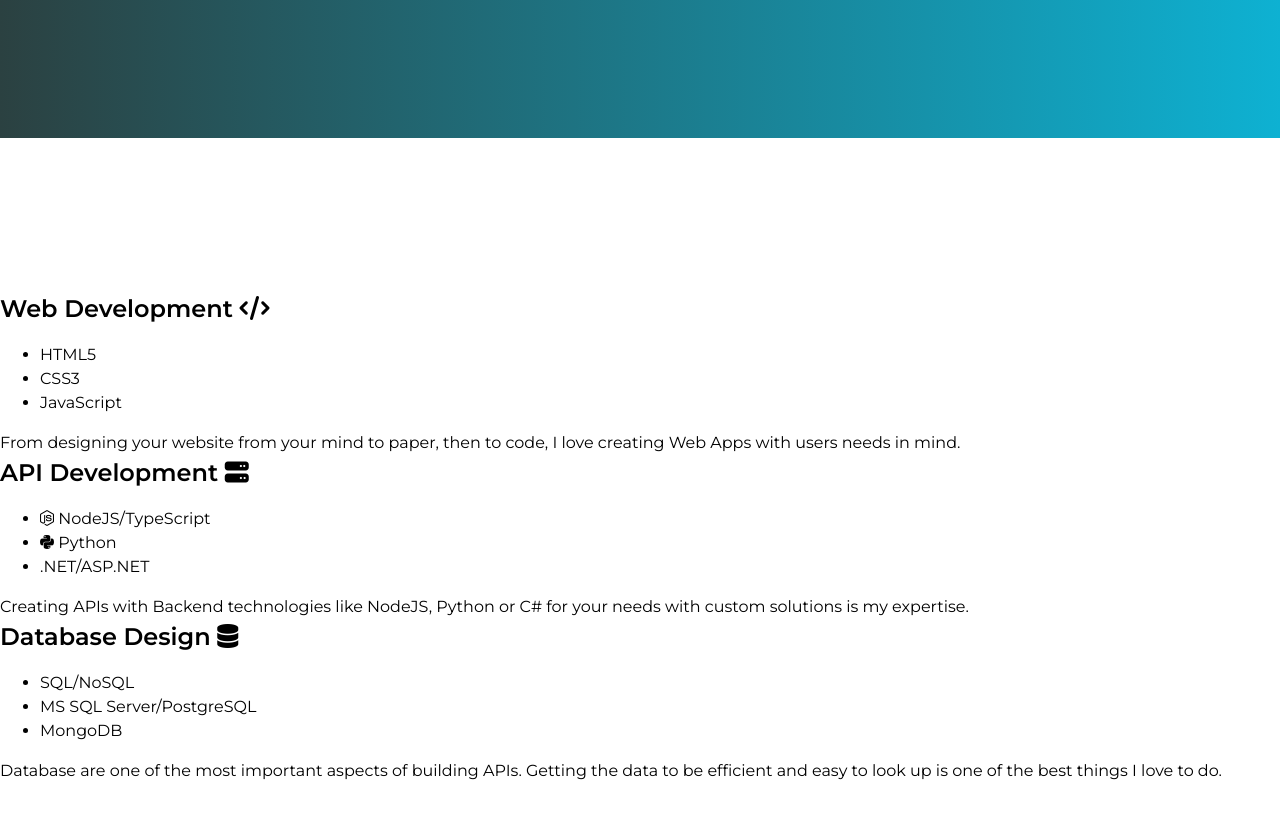
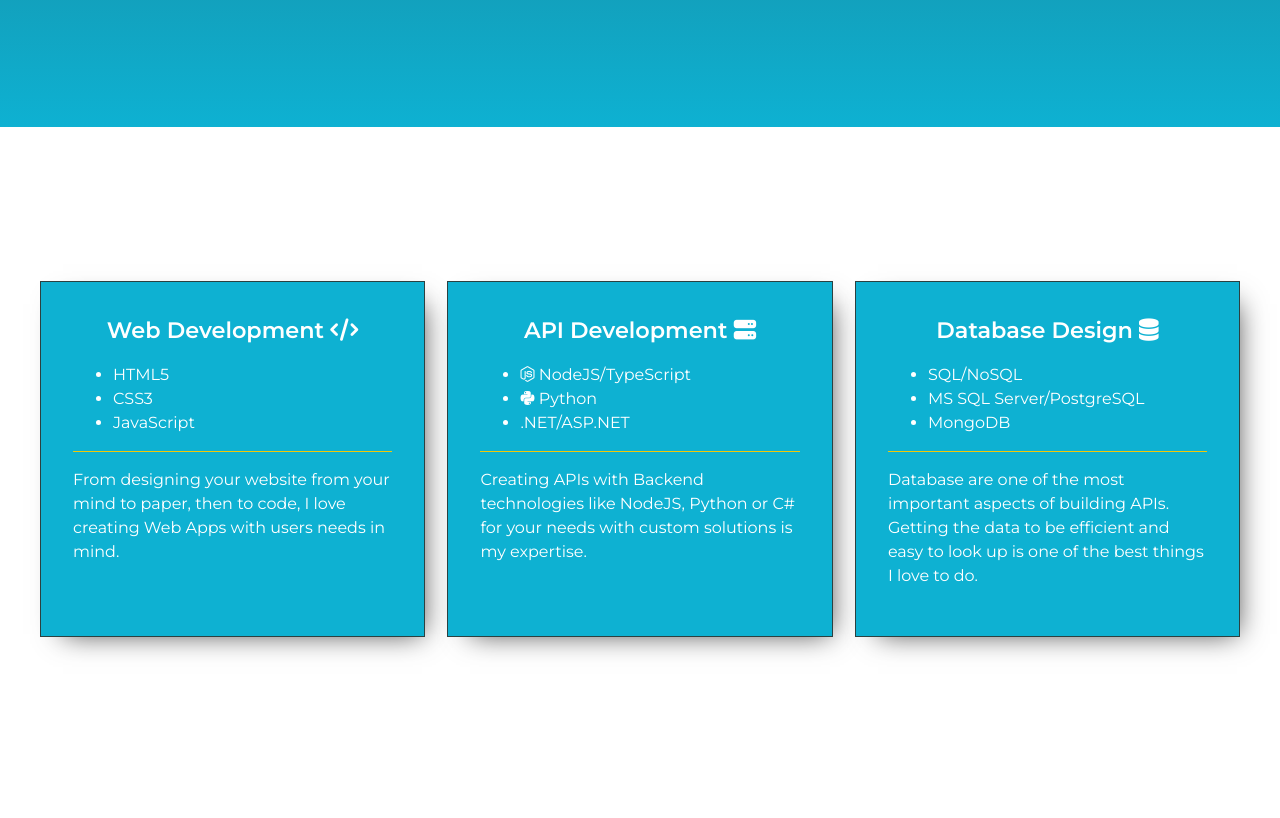
Before and after one commit to apolloinfinity/portfolio, a website built with Vite: page index.html in a window 1280 px wide. Shown: the part 780-1598 px from the top of the page. After the commit the page ends 1571 px from the top, so only its background shows below. Built offline with nearby package versions, Linux system fonts and the light colour scheme.

Commit message:
WIP: Added new color, finished skills set for now.

```diff
--- a/style.css
+++ b/style.css
@@ -1,11 +1,9 @@
 :root {
-  --main-color: #2B4141;
-  --accent-color: #0EB1D2;
-  --light-color: #F0C808;
-  --pumpkin: #FE7F2D;
+  --main-color: #2b4141;
+  --accent-color: #0eb1d2;
+  --light-color: #f0c808;
+  --pumpkin: #fe7f2d;
 }
-
-
 
 /* Box sizing rules */
 *,
@@ -26,11 +24,12 @@ blockquote,
 dl,
 dd {
   margin: 0;
+  font-size: 16px;
 }
 
 /* Remove list styles on ul, ol elements with a list role, which suggests default styling will be removed */
-ul[role='list'],
-ol[role='list'] {
+ul[role="list"],
+ol[role="list"] {
   list-style: none;
 }
 
@@ -83,23 +82,38 @@ select {
 }
 
 body {
-  font-family: 'Montserrat', sans-serif;
+  font-family: "Montserrat", sans-serif;
 }
 
 .wrapper {
   padding: 9.6rem 0;
-
 }
 
 .hero-container {
-  background: linear-gradient(to left, var(--accent-color), var(--main-color));
+  background: linear-gradient(to top, var(--accent-color), var(--main-color));
 }
 
+.wrapper,
 .hero {
   width: 1200px;
   margin: 0 auto;
   display: flex;
 }
+/*
+@media (max-width: 430px) {
+    .hero {
+      flex-direction: column;
+      width: 100%;
+      padding: 2%;
+    }
+
+    .hero__text .hero__bold {
+      line-height: 1.2;
+      font-weight: 600;
+      font-size: 2rem;
+      text-transform: capitalize;
+    }
+} */
 
 .hero__text {
   color: #ffff;
@@ -147,3 +161,37 @@ body {
 .hero__text {
   flex: 1;
 }
+
+/* End Hero section */
+
+/* Skill Section */
+.skill-set {
+  /* background-color: var(--accent-color); */
+}
+
+.skill-set h1 {
+  text-align: center;
+}
+
+.skill-set__wrapper {
+  gap: 1.4rem;
+}
+
+.skills-card {
+  flex: 1;
+  background-color: var(--accent-color);
+  padding: 2rem;
+  color: #fff;
+  border: 1px solid var(--main-color);
+  box-shadow: 10px 10px 27px -13px rgba(0,0,0,0.75);
+}
+
+.skills-card h2 {
+  text-align: center;
+  font-size: 1.4rem;
+}
+
+.skills-card__footer {
+  border-top: 1px solid var(--light-color);
+  padding: 1rem 0;
+}
```
